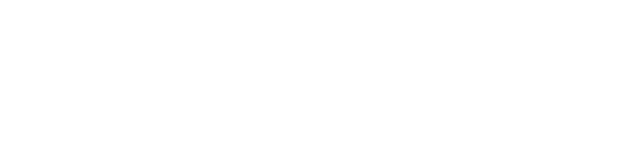
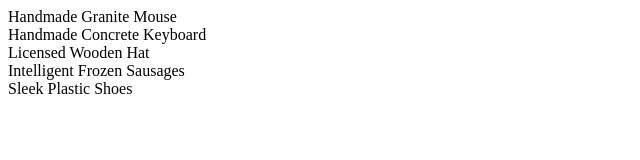
Before and after one commit to danilogondim/ecomm, a website built with webpack: page products/public/index.html in a window 1280 px wide. Shown: the whole page, without its empty margins (0-640 px from the left). Built offline with nearby package versions, Linux system fonts and the light colour scheme.

Commit message:
Instead of printing the products, now it adds to the page

```diff
--- a/products/public/index.html
+++ b/products/public/index.html
@@ -6,6 +6,6 @@
   <title>Document</title>
 </head>
 <body>
-
+  <div id='dev-products'></div>
 </body>
 </html>
--- a/products/src/index.js
+++ b/products/src/index.js
@@ -7,4 +7,4 @@ for (let i = 0; i < 5; i++) {
   products += `<div>${name}</div>`;
 }
 
-console.log(products);
+document.querySelector('#dev-products').innerHTML = products;
```
